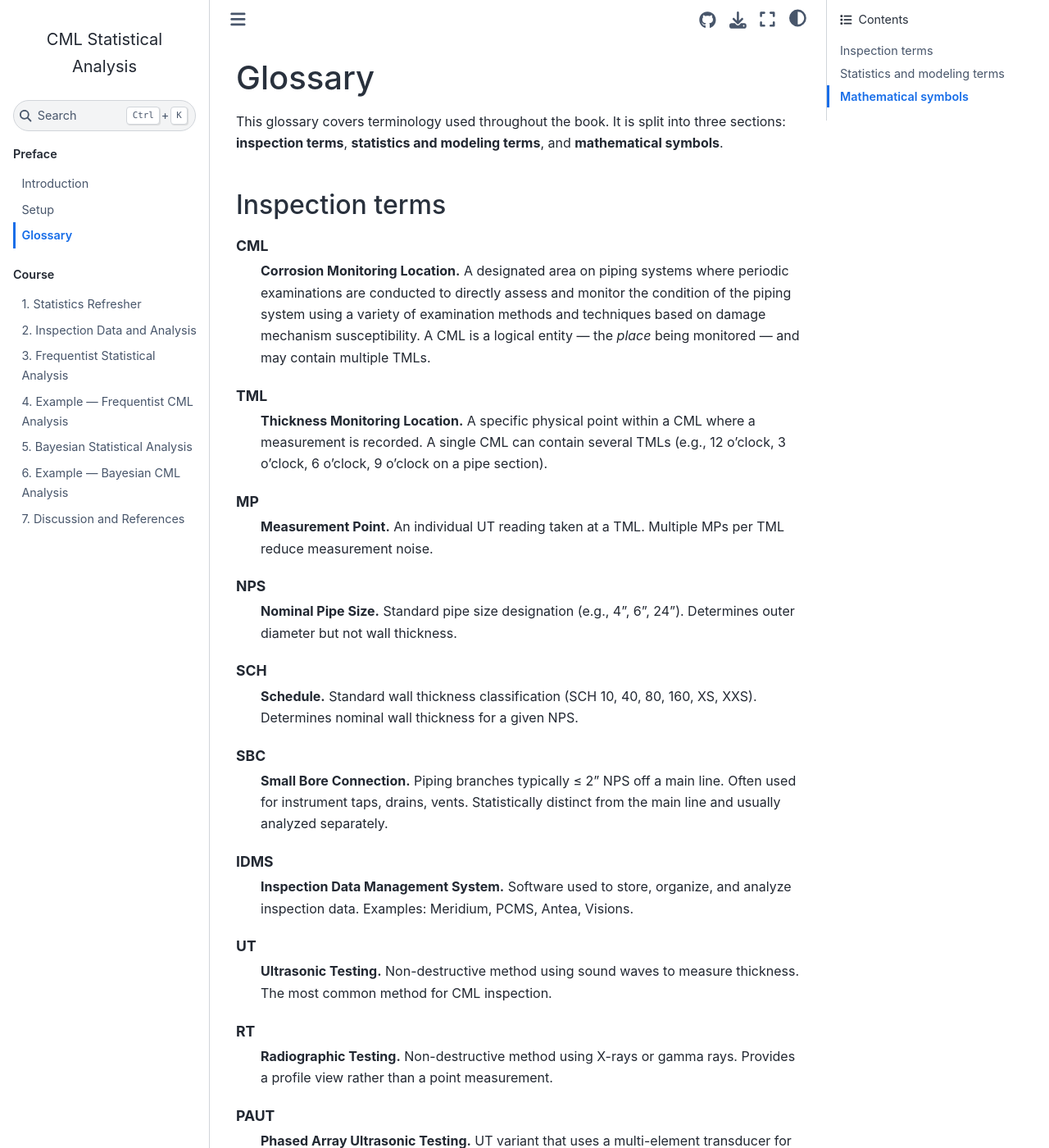
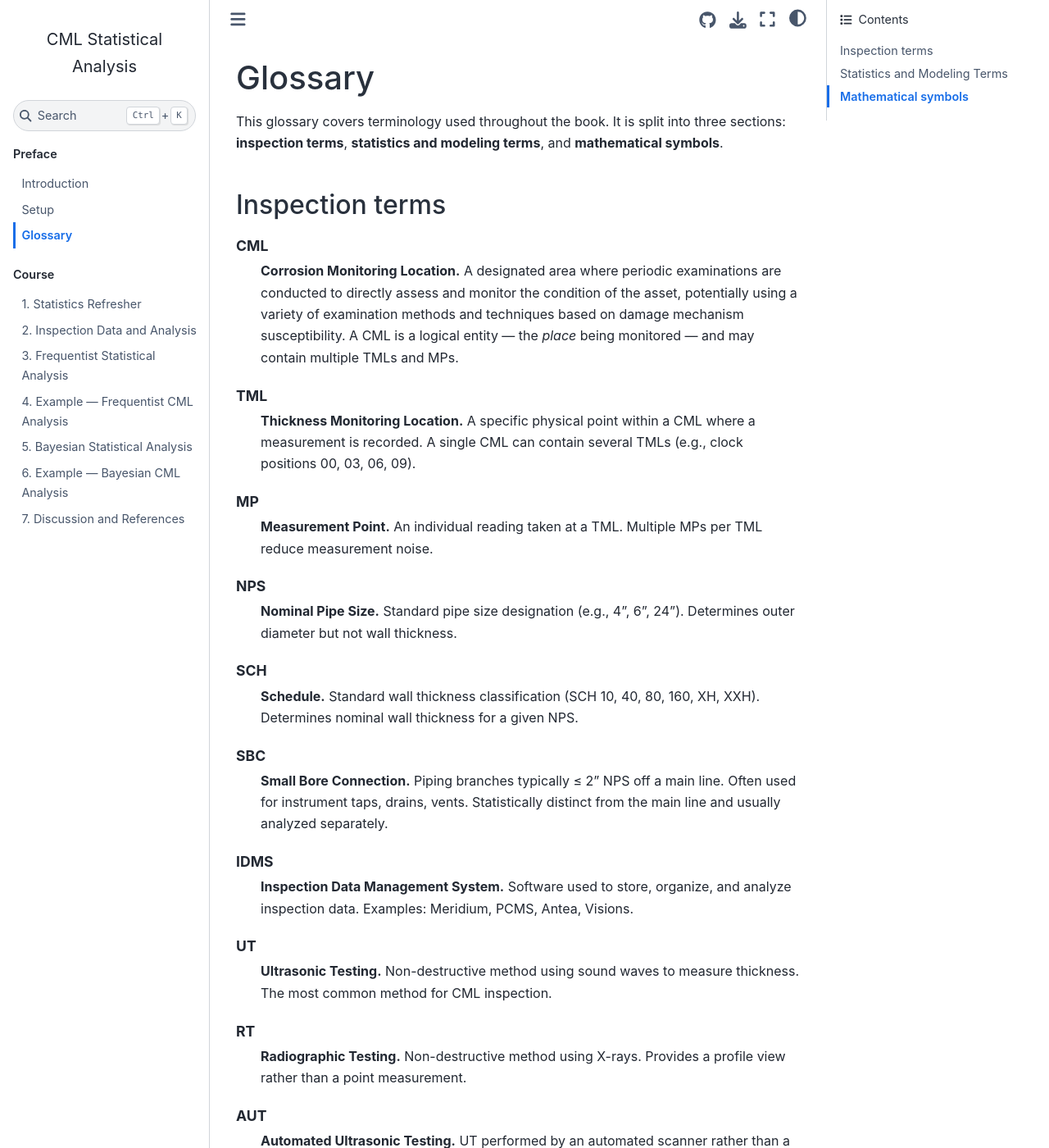
Before and after one commit to sgauspohl3/CML-Statistics, a Jupyter Book: the page built from chapters/glossary.md, in a window 1280 px wide and 1400 px high. Shown: the whole window at 82% size. Built offline with Jupyter Book 1.0.4 settings and Sphinx 7.4.7 and the Sphinx Book theme 1.1.4, drawn with Linux system fonts in a browser that asks for light colours; some of the changed text lies outside the part shown.

Commit message:
some quick updates

````diff
--- a/chapters/glossary.md
+++ b/chapters/glossary.md
@@ -6,19 +6,19 @@ This glossary covers terminology used throughout the book. It is split into thre
 
 ```{glossary}
 CML
-  **Corrosion Monitoring Location.** A designated area on piping systems where periodic examinations are conducted to directly assess and monitor the condition of the piping system using a variety of examination methods and techniques based on damage mechanism susceptibility. A CML is a logical entity — the *place* being monitored — and may contain multiple TMLs.
+  **Corrosion Monitoring Location.** A designated area where periodic examinations are conducted to directly assess and monitor the condition of the asset, potentially using a variety of examination methods and techniques based on damage mechanism susceptibility. A CML is a logical entity — the *place* being monitored — and may contain multiple TMLs and MPs.
 
 TML
-  **Thickness Monitoring Location.** A specific physical point within a CML where a measurement is recorded. A single CML can contain several TMLs (e.g., 12 o'clock, 3 o'clock, 6 o'clock, 9 o'clock on a pipe section).
+  **Thickness Monitoring Location.** A specific physical point within a CML where a measurement is recorded. A single CML can contain several TMLs (e.g., clock positions 00, 03, 06, 09).
 
 MP
-  **Measurement Point.** An individual UT reading taken at a TML. Multiple MPs per TML reduce measurement noise.
+  **Measurement Point.** An individual reading taken at a TML. Multiple MPs per TML reduce measurement noise.
 
 NPS
   **Nominal Pipe Size.** Standard pipe size designation (e.g., 4", 6", 24"). Determines outer diameter but not wall thickness.
 
 SCH
-  **Schedule.** Standard wall thickness classification (SCH 10, 40, 80, 160, XS, XXS). Determines nominal wall thickness for a given NPS.
+  **Schedule.** Standard wall thickness classification (SCH 10, 40, 80, 160, XH, XXH). Determines nominal wall thickness for a given NPS.
 
 SBC
   **Small Bore Connection.** Piping branches typically ≤ 2" NPS off a main line. Often used for instrument taps, drains, vents. Statistically distinct from the main line and usually analyzed separately.
@@ -30,27 +30,24 @@ UT
   **Ultrasonic Testing.** Non-destructive method using sound waves to measure thickness. The most common method for CML inspection.
 
 RT
-  **Radiographic Testing.** Non-destructive method using X-rays or gamma rays. Provides a profile view rather than a point measurement.
-
-PAUT
-  **Phased Array Ultrasonic Testing.** UT variant that uses a multi-element transducer for area scanning. Offers better coverage than spot UT.
+  **Radiographic Testing.** Non-destructive method using X-rays. Provides a profile view rather than a point measurement.
 
 AUT
-  **Automated Ultrasonic Testing.** UT performed by an automated scanner rather than a hand-held probe. Provides repeatable area coverage.
+  **Automated Ultrasonic Testing.** UT performed by an automated scanner rather than a hand-held probe.
 
 STCR
-  **Short-Term Corrosion Rate.** Corrosion rate computed from the second-to-last and last thickness readings. Sensitive to recent changes.
+  **Short-Term Corrosion Rate.** Corrosion rate computed from the second-to-last and last thickness readings.
 
 LTCR
-  **Long-Term Corrosion Rate.** Corrosion rate computed from the first (baseline) and last thickness readings. Stable estimate for planning.
+  **Long-Term Corrosion Rate.** Corrosion rate computed from the first (baseline) and last thickness readings.
 
-t_nom
-  **Nominal thickness.** Manufacturer's specified wall thickness for a given NPS and schedule, before any corrosion or wear.
+$t_nom$
+  **Nominal thickness.** Manufacturer's specified wall thickness for a given NPS and schedule.
 
-t_min
-  **Minimum required thickness.** The thinnest wall the component can safely have under design conditions. Below this, the component must be retired or repaired.
+$t_min$
+  **Minimum required thickness.** The thinnest wall the component can safely have under design conditions.
 
-t_actual
+$t_actual$
   **Current thickness.** The most recent measured wall thickness at a CML.
 
 CR
@@ -60,13 +57,13 @@ mpy
   **Mils per year.** A mil is 0.001 inch. The standard unit for corrosion rate in US oil and gas inspection. 5 mpy = 0.005 in/yr.
 
 POD
-  **Probability of Detection.** The probability that an inspection technique detects a flaw of a given size. A key input to risk-based inspection.
+  **Probability of Detection.** The probability that an inspection technique detects a flaw of a given size.
 
 RBI
-  **Risk-Based Inspection.** A methodology that allocates inspection effort based on calculated risk (probability of failure × consequence of failure). Codified in API RP 580 and API RP 581.
+  **Risk-Based Inspection.** A methodology that allocates inspection effort based on calculated risk.
 
 EVA
-  **Extreme Value Analysis.** Statistical methods for analyzing the maxima or minima of a dataset, rather than the bulk. Useful for predicting worst-case pit depths.
+  **Extreme Value Analysis.** Statistical methods for analyzing the maxima or minima of a dataset, rather than the bulk.
 
 CV
   **Coefficient of Variation.** Sample standard deviation divided by sample mean ($s / \bar{x}$). Unitless measure of relative spread. A CV < 10% within a TML is generally acceptable.
@@ -171,7 +168,7 @@ MCSE
 HDI
   **Highest Density Interval.** The narrowest credible interval containing a given probability mass (e.g., 94% HDI). Differs from a quantile-based interval when the posterior is skewed.
 
-Conjugate prior
+Conjugate Prior
   A prior distribution that, combined with a given likelihood, produces a posterior in the same family as the prior. Example: Beta is conjugate to Binomial.
 
 Posterior
@@ -201,7 +198,7 @@ Pooling
 Shrinkage
   The effect of pulling individual group estimates toward a population mean. The signature behavior of hierarchical Bayesian models.
 
-Hierarchical model
+Hierarchical Model
   A Bayesian model in which parameters at one level are themselves drawn from distributions whose parameters are estimated. Enables partial pooling.
 
 Divergence
@@ -210,7 +207,7 @@ Divergence
 Funnel
   A pathological posterior shape common in hierarchical models, where group-level standard deviation and individual deviations create varying-curvature geometry. Fixed by non-centered parameterization.
 
-Non-centered parameterization
+Non-Centered Parameterization
   A reparameterization of a hierarchical model that separates the location and scale of individual parameters from their standardized values. Cures the funnel pathology.
 
 LOO-CV
````
Also changed, not shown: other parts of chapters/glossary.md (+15 -23 lines), chapters/02_inspection_data.md (+4 -2 lines), chapters/04_bayesian.md (+21 -16 lines).
